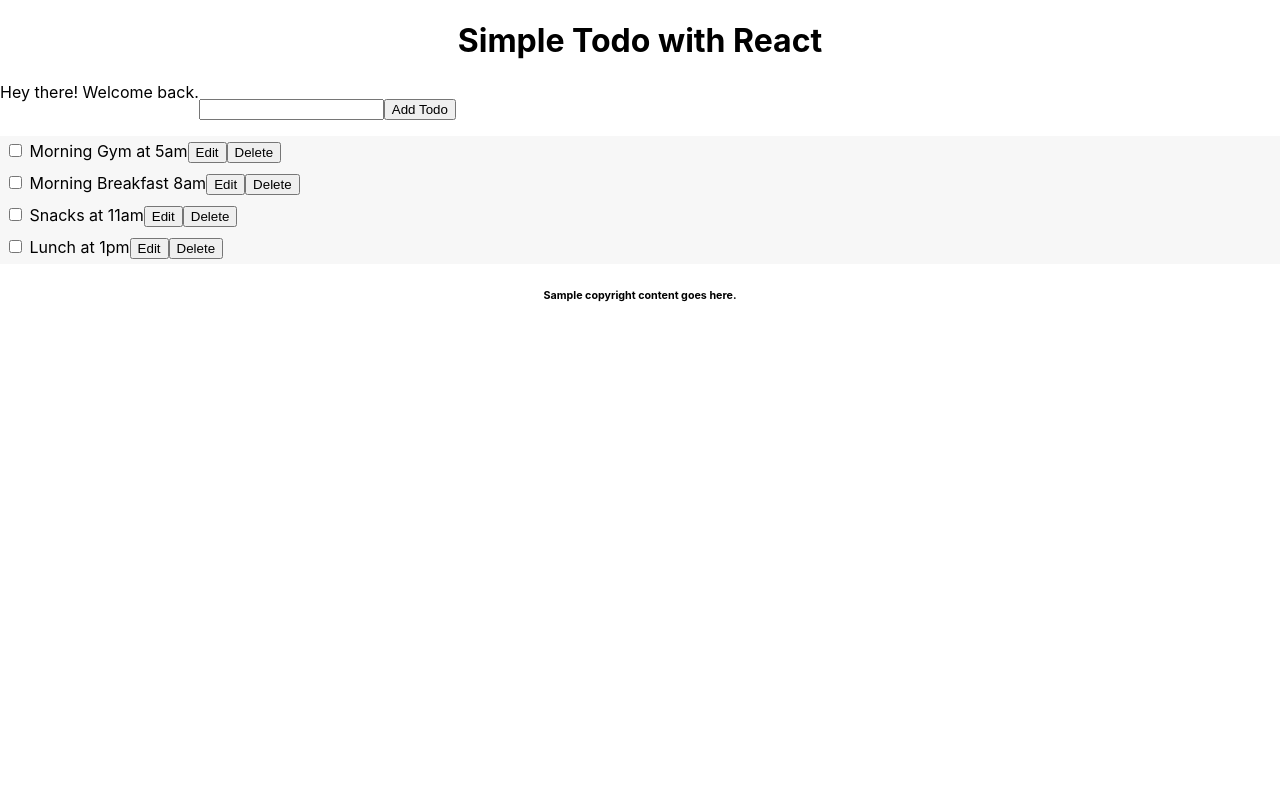
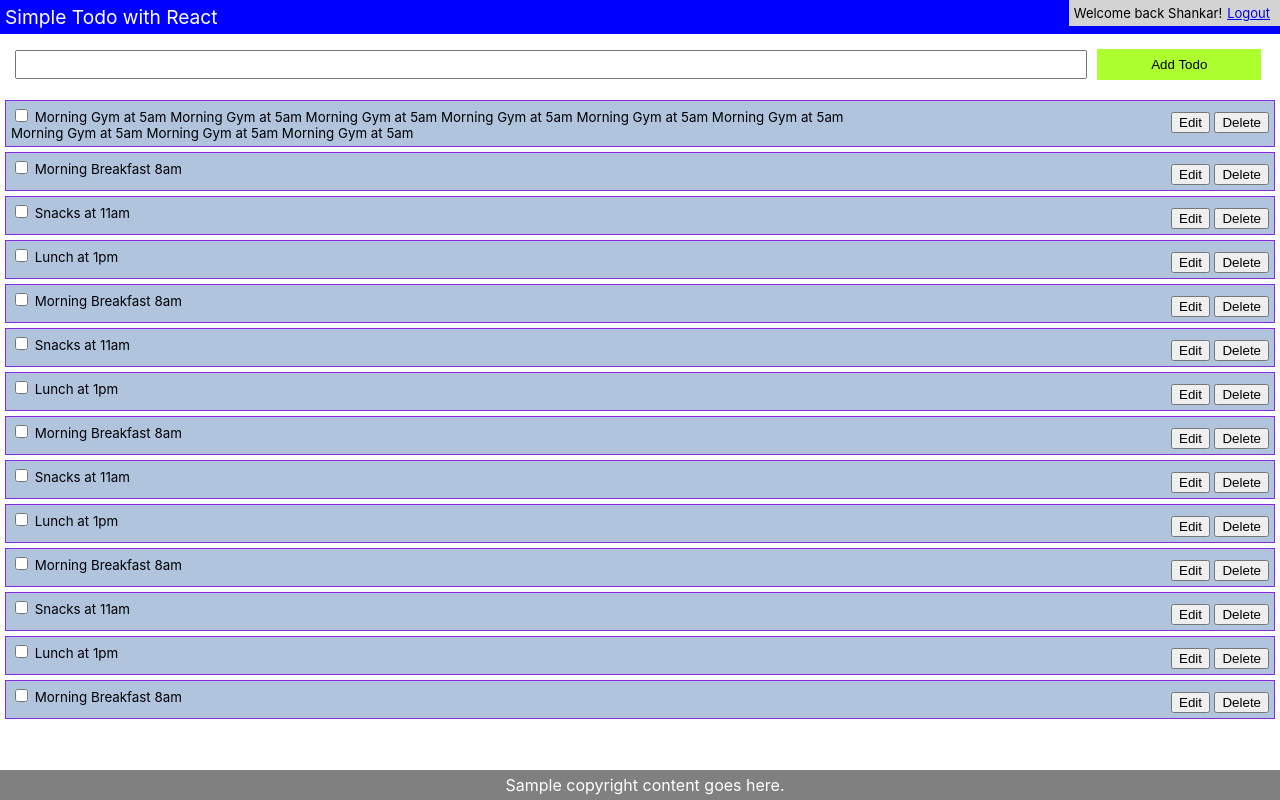
Before and after one commit to shangan23/react-todos, a React (Create React App) app: page / in a window 1280 px wide. Built offline with nearby package versions, Linux system fonts and the light colour scheme.

Commit message:
feat(base): styling and formatting

```diff
--- a/src/App.css
+++ b/src/App.css
@@ -1,3 +1,88 @@
 .App {
   text-align: center;
 }
+
+.header {
+  background:blue;
+  width:100%;
+  top:0;
+}
+
+.header .title{
+  float: left;
+  font-size: larger;
+  color: white;
+  padding:5px;
+}
+.header .action{
+  background:lightgray;
+  float: right;
+  padding:5px;
+  font-size:small
+}
+
+.header .action a{
+  padding:5px
+}
+
+.clear{
+  clear: both;
+}
+
+.todoform {
+  padding:10px;
+  margin: 0;
+  text-align: left;
+}
+
+.todoform [type=text]{
+  width: 84%;
+  margin: 5px;
+  padding: 5px;
+}
+
+.todoform [type=submit]{
+  width: 13%;
+    background-color: greenyellow;
+    border: 0px;
+    margin: 5px;
+    padding: 8px;
+}
+
+.todo{
+  text-align: left;
+  padding : 5px;
+  margin: 5px;
+  background: lightsteelblue;
+  border:1px solid blueviolet
+}
+
+.todo .action{
+  float:right;
+  padding-top: 5px
+}
+.todo .title{
+  width: 70%;
+  float: left;
+  font-size: small
+}
+.todo [type=text]{
+  width: 90%;
+  padding-top: 5px;
+  float: left;
+}
+
+.footer{
+  bottom: 0px;
+  position: fixed;
+  padding:5px;
+  font: medium;
+  background: gray;
+  width: 100%;
+  color:white
+}
+
+.todoContainer{
+  height: calc(81vh - 20px);
+  overflow:auto;
+}
--- a/src/App.js
+++ b/src/App.js
@@ -10,7 +10,19 @@
     super();
     this.state = {
       todos: [
-        { id: uuidv4(), title: 'Morning Gym at 5am', completed: false },
+        { id: uuidv4(), title: 'Morning Gym at 5am Morning Gym at 5am Morning Gym at 5am Morning Gym at 5am Morning Gym at 5am Morning Gym at 5am Morning Gym at 5am Morning Gym at 5am Morning Gym at 5am', completed: false },
+        { id: uuidv4(), title: 'Morning Breakfast 8am', completed: false },
+        { id: uuidv4(), title: 'Snacks at 11am', completed: false },
+        { id: uuidv4(), title: 'Lunch at 1pm', completed: false },
+        { id: uuidv4(), title: 'Morning Breakfast 8am', completed: false },
+        { id: uuidv4(), title: 'Snacks at 11am', completed: false },
+        { id: uuidv4(), title: 'Lunch at 1pm', completed: false },
+        { id: uuidv4(), title: 'Morning Breakfast 8am', completed: false },
+        { id: uuidv4(), title: 'Snacks at 11am', completed: false },
+        { id: uuidv4(), title: 'Lunch at 1pm', completed: false },
+        { id: uuidv4(), title: 'Morning Breakfast 8am', completed: false },
+        { id: uuidv4(), title: 'Snacks at 11am', completed: false },
+        { id: uuidv4(), title: 'Lunch at 1pm', completed: false },
         { id: uuidv4(), title: 'Morning Breakfast 8am', completed: false },
         { id: uuidv4(), title: 'Snacks at 11am', completed: false },
         { id: uuidv4(), title: 'Lunch at 1pm', completed: false }
--- a/src/components/AddTodo.js
+++ b/src/components/AddTodo.js
@@ -23,12 +23,12 @@
 
     render() {
         return (
-            <form onSubmit={this.onSubmit}>
-                <p>
+            <div className="todoform">
+                <form onSubmit={this.onSubmit}>
                     <input type="text" name="title" onChange={this.onChange} value={this.state.title} />
                     <input type="submit" value="Add Todo" />
-                </p>
-            </form>
+                </form>
+            </div>
         );
     }
 }
--- a/src/components/TodoItem.js
+++ b/src/components/TodoItem.js
@@ -8,10 +8,8 @@
 
     getStyle = () => {
         return {
-            background: '#f7f7f7',
-            padding: '5px',
-            textAlign: 'left',
-            textDecoration: this.props.todo.completed ? 'line-through' : 'none'
+            fontSize: this.props.todo.completed ? 'large':'smaller',
+            textDecoration: this.props.todo.completed ? 'line-through' : 'none',
         }
     }
 
@@ -21,26 +19,29 @@
 
     render() {
         const { id } = this.props.todo;
-        let todoTitle = this.state.title,
+        let todoTitle = <React.Fragment>
+            <input value={id} onChange={this.props.toggelComplete.bind(this, id)} type="checkbox" />
+            {' '}{this.state.title}
+        </React.Fragment>,
             todoAction = <React.Fragment>
-                <button onClick={this.props.editTodo.bind(this, id)}>Edit</button>
+                <button onClick={this.props.editTodo.bind(this, id)}>Edit</button>{' '}
                 <button onClick={this.props.deleteTodo.bind(this, id)}>Delete</button>
             </React.Fragment>;
 
         if (this.props.editItem && id === this.props.editItem[0].id) {
-            todoTitle = <input type="text" value={this.state.title} onChange={this.onChange} />
+            todoTitle = <React.Fragment>
+                <input type="text" value={this.state.title} onChange={this.onChange} />
+            </React.Fragment>
             todoAction = <React.Fragment>
-                <button onClick={this.props.updateTodo.bind(this, this.state.title, id)}>Update</button>
+                <button onClick={this.props.updateTodo.bind(this, this.state.title, id)}>Update</button>{' '}
                 <button onClick={this.props.cancelEdit}>Cancel</button>
             </React.Fragment>
         }
         return (
-            <div style={this.getStyle()}>
-                <span>
-                    <input value={id} onChange={this.props.toggelComplete.bind(this, id)} type="checkbox" />
-                </span>
-                <span> {todoTitle}</span>
-                <span>{todoAction} </span>
+            <div className="todo">
+                <div  style={this.getStyle()} className="title">{todoTitle}</div>
+                <div className="action">{todoAction} </div>
+                <div className="clear"></div>
             </div>
         );
     }
--- a/src/components/Todos.js
+++ b/src/components/Todos.js
@@ -4,7 +4,7 @@
 class Todos extends React.Component {
 
     render() {
-        return this.props.todos.map((todo)=>(
+        const todoItem = this.props.todos.map((todo) => (
             <TodoItem
                 cancelEdit={this.props.cancelEdit}
                 editItem={this.props.editItem}
@@ -13,8 +13,9 @@
                 deleteTodo={this.props.deleteTodo}
                 editTodo={this.props.editTodo}
                 updateTodo={this.props.updateTodo}
-            toggelComplete={this.props.toggelComplete}/>
+                toggelComplete={this.props.toggelComplete} />
         ));
+        return <div className="todoContainer">{todoItem}</div>;
     }
 
 }
--- a/src/components/layout/Footer.js
+++ b/src/components/layout/Footer.js
@@ -2,7 +2,7 @@
 
 function Footer(){
     return(
-        <h6>Sample copyright content goes here.</h6>
+        <div className="footer">Sample copyright content goes here.</div>
     );
 }
 
--- a/src/components/layout/Header.js
+++ b/src/components/layout/Header.js
@@ -4,11 +4,15 @@
 function Header(props) {
     return (
         <React.Fragment>
-            <div><h1>Simple Todo with React</h1></div>
-            <div style={{display: 'flex'}}>
-            <div>Hey there! Welcome back.</div>
-            <div><AddTodo addTodo={props.addTodo} /></div>
+            <div className="header">
+                <span className="title">Simple Todo with React</span>
+                <span className="action">
+                    Welcome back Shankar!
+                    <a href="#">Logout</a>
+                </span>
+                <div className="clear"></div>
             </div>
+            <AddTodo addTodo={props.addTodo} />
         </React.Fragment>
     );
 }
```
Also changed, not shown: 1 other file (tests, documents, lock files or other folders). Lines whose indentation alone changed are shown as unchanged.
